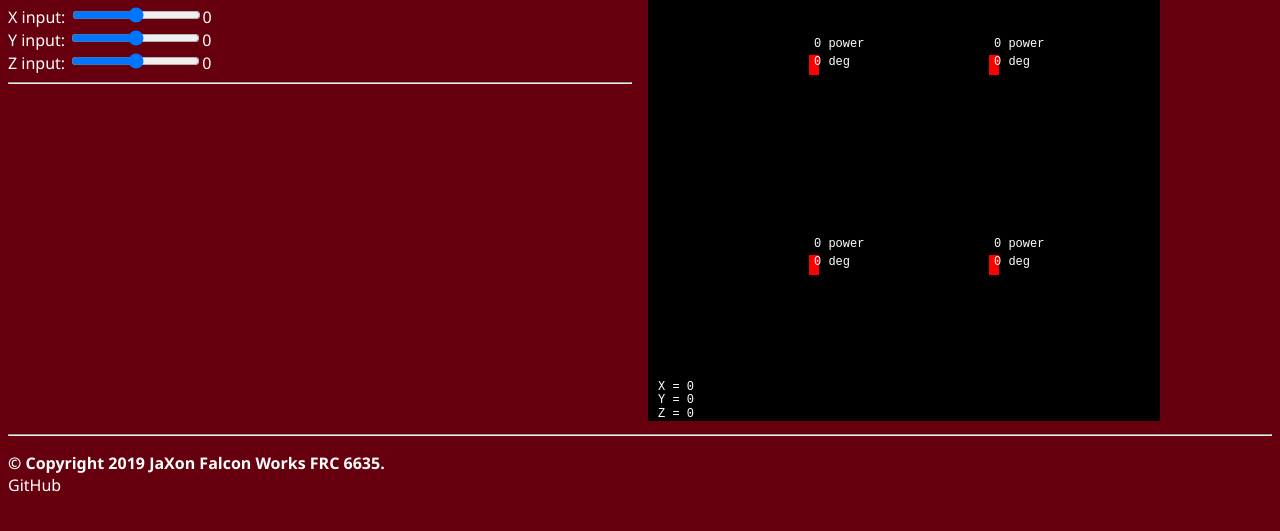
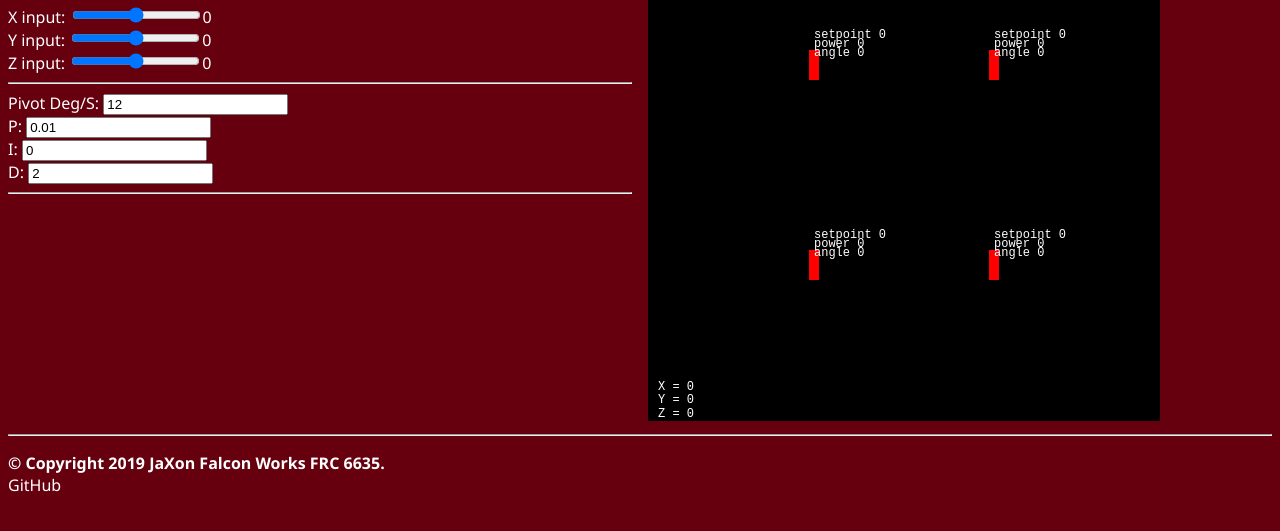
Before and after one commit to team6635/team6635.github.io, a plain HTML site: page swervedrive.html in a window 1280 px wide. Shown: the part 99-630 px from the top of the page. Drawn offline with Linux system fonts and the light colour scheme.

Commit message:
Modify SD sim to add PID

```diff
--- a/swervedrive.html
+++ b/swervedrive.html
@@ -17,6 +17,11 @@
         X input: <input type="range" id="xinput"><span id="xval"></span><br>
         Y input: <input type="range" id="yinput"><span id="yval"></span><br>
         Z input: <input type="range" id="zinput"><span id="zval"></span><br>
+        <hr>
+        Pivot Deg/S: <input type="number" id="pivotdps" value="12" max="720"><br>
+        P: <input type="number" id="pin" value="0.01"><br>
+        I: <input type="number" id="iin" value="0"><br>
+        D: <input type="number" id="din" value="2"><br>
         <hr>
         <wbr>
         <canvas id="sd" width="512" height="512"></canvas>
@@ -43,10 +48,14 @@
             const xval = document.getElementById("xval");
             const yval = document.getElementById("yval");
             const zval = document.getElementById("zval");
+            const pivotdps = document.getElementById("pivotdps");
+            const pin = document.getElementById("pin");
+            const iin = document.getElementById("iin");
+            const din = document.getElementById("din");
 
             const CANVAS_H = 512;
             const CANVAS_W = 512;
-            const WHEEL_H = 20;
+            const WHEEL_H = 30;
             const WHEEL_W = 10;
             const BOT_M_X = CANVAS_W / 2;
             const BOT_M_Y = CANVAS_H / 2;
@@ -66,9 +75,71 @@
                 ctx.translate(x + width / 2, y + height / 2);
                 ctx.rotate(degrees * Math.PI / 180);
                 ctx.rect(-width / 2, -height / 2, width, height);
-                if (directional) ctx.rect(-width + WHEEL_W / 1.5, -height - WHEEL_W / 2, WHEEL_W / 2, WHEEL_W);
+                if (directional) {
+                    ctx.rect(0, -WHEEL_H, WHEEL_W / 2, -WHEEL_H * 2 * (Math.abs(directional)));
+                }
                 ctx.fill();
                 ctx.restore();
+            }
+
+            class JSPID {
+                constructor(fin, fout) {
+                    this.Kp = 0;
+                    this.Ki = 0;
+                    this.Kd = 0;
+                    this.setpoint = 0;
+                    this.tolerance = 0;
+                    this.nonZeroCycleCount = 0;
+                    this.lastError = 0;
+                    this.maxout = 1;
+                    this.minout = 1;
+                    this.avgout = 0;
+
+                    this.fin = fin;
+                    this.fout = fout;
+
+                    this.rate = 5;
+
+                    const T = this;
+
+                    setInterval(function () {
+                        T.runLoop.call(T);
+                    }, this.rate);
+                }
+
+                runLoop() {
+                    this.fout(this.calculate(this.fin()));
+                }
+
+                calculate(measured) {
+                    let error = this.setpoint - measured;
+                    if (error > 180) {
+                        error -= 360;
+                    } else if (error < -180) {
+                        error += 360;
+                    }
+                    if (Math.abs(error) < this.tolerance) {
+                        if (this.setpoint !== measured) this.setpoint = measured;
+                        this.nonZeroCycleCount = 0;
+                        return 0;
+                    }
+                    this.nonZeroCycleCount++;
+                    let p = this.Kp * error;
+                    let i = this.Ki * error * this.nonZeroCycleCount;
+                    let d = this.Kd * (this.lastError - error / this.rate);
+
+                    this.lastError = error;
+
+                    let result = -(p + i - d);
+                    // let out = result / this.avgout;
+                    // this.avgout = (this.avgout + result) / 2;
+                    // return out;
+                    return result;
+                }
+
+                setSetpoint(setpoint) {
+                    this.setpoint = setpoint;
+                }
             }
 
             class SwerveWheel {
@@ -81,22 +152,68 @@
                     this.uTan[1] /= magn;
                     this.angle = 0;
                     this.speed = 0;
+
+                    this.pid = new JSPID(this.pin.bind(this), this.pout.bind(this));
+                    this.pid.tolerance = 1;
+                    this.momentum = 0;
+
+                    setInterval(this.updatePhysics.bind(this), 5);
+                }
+
+                updatePhysics() {
+                    const MAX_PIVOT_SPEED = Number(pivotdps.value) /*dps*/ / (1000 / 5) /* rp5ms */;
+                    let delta = MAX_PIVOT_SPEED * this.momentum;
+                    if (Math.abs(delta) > MAX_PIVOT_SPEED) delta = Math.sign(delta) * MAX_PIVOT_SPEED;
+                    this.angle = this.angle + delta % 360;
                 }
 
                 draw() {
+                    this.angle = normalizeAngle(this.angle);
                     ctx.fillStyle = "#FF0000";
                     drawRotatedRect(BOT_M_X + this.rx - (WHEEL_W / 2), BOT_M_Y + this.ry - (WHEEL_H / 2),
-                        WHEEL_W, WHEEL_H, 360 - this.angle, this.speed !== 0);
+                        WHEEL_W, WHEEL_H, 360 - this.angle, this.speed);
                     ctx.font = FONT;
                     ctx.fillStyle = "#FFFFFF";
-                    ctx.fillText(`${this.angle} deg`, BOT_M_X + this.rx, BOT_M_Y + this.ry);
-                    ctx.fillText(`${this.speed} power`, BOT_M_X + this.rx, BOT_M_Y + this.ry - (FONT_SIZE * 2));
+                    ctx.fillText(`angle ${this.angle}`, BOT_M_X + this.rx, BOT_M_Y + this.ry - (FONT_SIZE));
+                    ctx.fillText(`power ${this.speed}`, BOT_M_X + this.rx, BOT_M_Y + this.ry - (FONT_SIZE * 2));
+                    ctx.fillText(`setpoint ${this.pid.setpoint}`, BOT_M_X + this.rx,
+                        BOT_M_Y + this.ry - (FONT_SIZE * 3));
+                    // ctx.fillText(`momentum ${this.momentum}`, BOT_M_X + this.rx, BOT_M_Y + this.ry - (FONT_SIZE *
+                    //     4));
+                    // ctx.fillText(`pidresult ${this.lastpidresult}`, BOT_M_X + this.rx, BOT_M_Y + this.ry - (FONT_SIZE * 5));
+                }
+
+                pin() {
+                    this.pid.Kp = pin.value;
+                    this.pid.Ki = iin.value;
+                    this.pid.Kd = din.value;
+                    return normalizeAngle(this.angle);
+                }
+
+                pout(pidresult) {
+                    pidresult = correctSpeed(pidresult);
+                    this.lastpidresult = pidresult;
+                    this.angle = normalizeAngle(this.angle);
+                    const MIN_INPUT = 0.001;
+                    this.momentum = (this.momentum + pidresult) / 2;
+                    // if (Math.abs(this.momentum) > 1) {
+                    //     this.momentum = Math.sign(this.momentum);
+                    // }
+                    if (Math.abs(this.momentum) < MIN_INPUT) {
+                        this.momentum = 0;
+                    }
                 }
             }
 
             function normalizeAngle(raw) {
                 raw %= 360;
-                return raw < 0 ? 360 + raw : raw;
+                let res = raw < 0 ? 360 + raw : raw;
+
+                return res - (res % 0.25);
+            }
+
+            function correctSpeed(raw, n = 4) {
+                return Math.round(raw * Math.pow(10, n)) / Math.pow(10, n);
             }
 
             const wheelFL = new SwerveWheel(-90, 100);
@@ -120,17 +237,17 @@
                     wheel.draw();
                 }
 
-                const xIn = -getInput(xinput.value);
+                const xIn = getInput(xinput.value);
                 const yIn = getInput(yinput.value);
                 const zIn = getInput(zinput.value);
 
                 ctx.fillStyle = "#ffffff";
                 ctx.font = FONT;
-                ctx.fillText(`X = ${-xIn}`, WHEEL_W, CANVAS_H - (FONT_SIZE * 3.5));
+                ctx.fillText(`X = ${xIn}`, WHEEL_W, CANVAS_H - (FONT_SIZE * 3.5));
                 ctx.fillText(`Y = ${yIn}`, WHEEL_W, CANVAS_H - (FONT_SIZE * 2));
                 ctx.fillText(`Z = ${zIn}`, WHEEL_W, CANVAS_H - (FONT_SIZE * 0.5));
 
-                xval.innerText = -xIn;
+                xval.innerText = xIn;
                 yval.innerText = yIn;
                 zval.innerText = zIn;
 
@@ -139,6 +256,7 @@
                 if (Math.abs(xIn) + Math.abs(yIn) + Math.abs(zIn) <= TOLERANCE) {
                     for (let wheel of wheels) {
                         wheel.speed = 0;
+                        wheel.pid.setSetpoint(wheel.angle);
                     }
                     return;
                 }
@@ -152,8 +270,9 @@
                     r[1] += yIn;
                     const angle = Math.atan2(r[0], r[1]) * 180 / Math.PI;
                     const speed = Math.hypot(r[0], r[1]);
-                    wheel.angle = normalizeAngle(angle);
-                    speeds[i] = speed;
+                    wheel.pid.setSetpoint(normalizeAngle(angle));
+                    // wheel.angle = normalizeAngle(angle);
+                    speeds[i] = correctSpeed(speed);
                 }
 
                 const max = Math.max(...speeds.map(s => Math.abs(s)));
```
Lines whose indentation alone changed are shown as unchanged.
